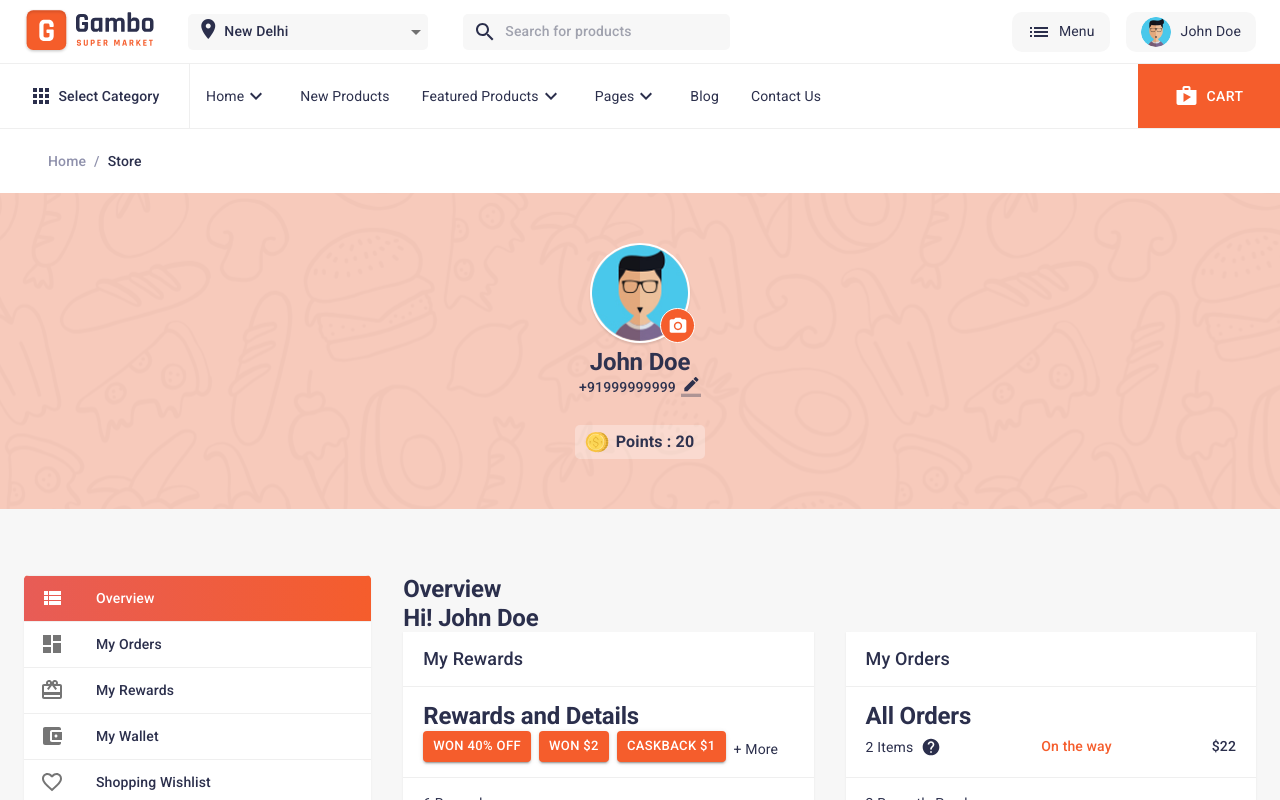
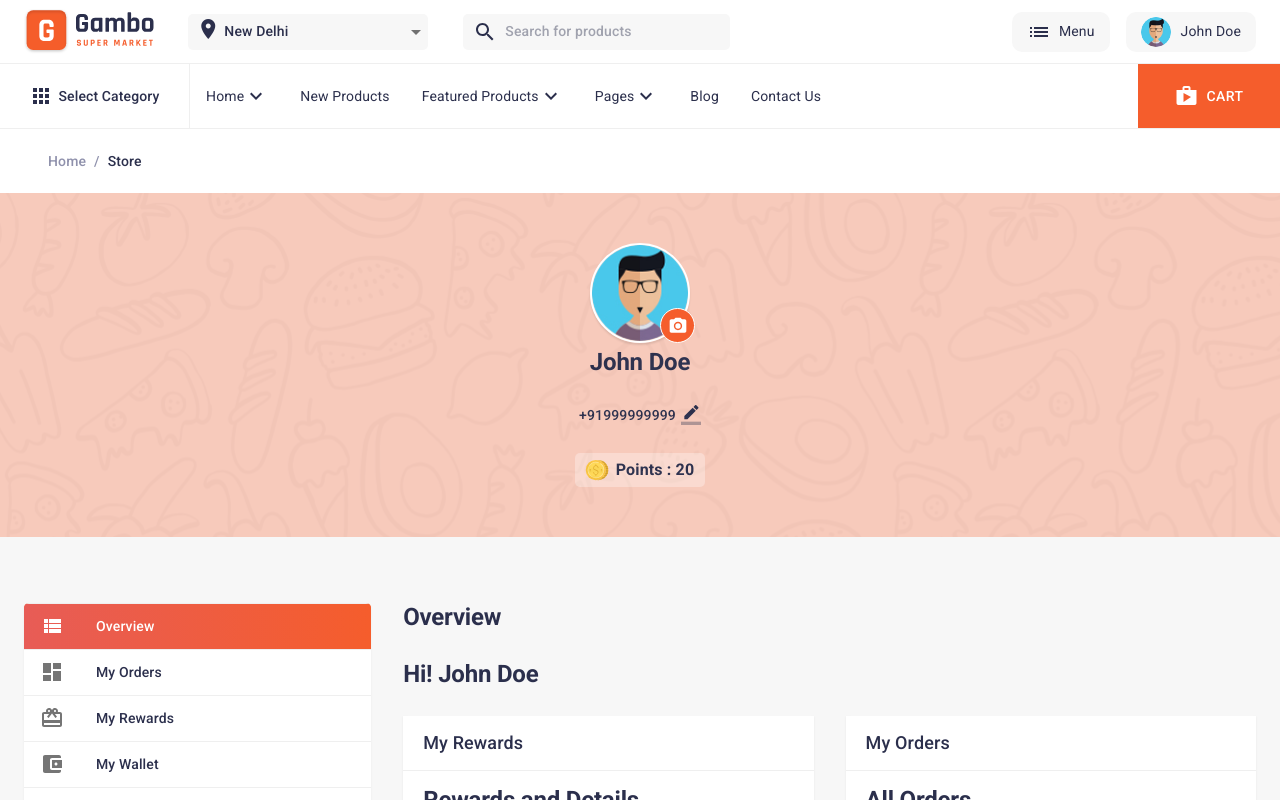
Before and after one commit to apexof/gambo-market, a Next.js app: page /store in a window 1280 px wide. Shown: the top 800 px of the page. Built offline with nearby package versions, Linux system fonts and the light colour scheme.

Commit message:
fix titles

```diff
--- a/components/Layouts/AccountLayout/AccountLayout.jsx
+++ b/components/Layouts/AccountLayout/AccountLayout.jsx
@@ -6,7 +6,7 @@
 import LeftNavMenu from './LeftNavMenu'
 import ProfileHeader from './ProfileHeader'
 import { makeStyles } from '@material-ui/core/styles';
-import { Container, Typography } from '@material-ui/core'
+import { Box, Container, Typography } from '@material-ui/core'
 
 const useStyles = makeStyles(theme => ({
     page: {
@@ -57,7 +57,11 @@
                         </div>
                     </div>
                     <div className={classes.content}>
-                        {title && <Typography variant="h2">{title}</Typography>}
+                        {title &&
+                            <Box mb={3.5}>
+                                <Typography variant="h2">{title}</Typography>
+                            </Box>
+                        }
                         {children}
                     </div>
                 </div>
--- a/components/Layouts/AccountLayout/ProfileHeader.jsx
+++ b/components/Layouts/AccountLayout/ProfileHeader.jsx
@@ -112,9 +112,11 @@
                     </label>
                 </div>
             </div>
-            <Typography variant="h2">
-                John Doe
+            <Box mb={3.5}>
+                <Typography variant="h2">
+                    John Doe
             </Typography>
+            </Box>
             <Box className={classes.tel}>
                 <Typography variant="body1" >
                     +91999999999
--- a/components/PagesData/Account/Overview/OverviewBox.jsx
+++ b/components/PagesData/Account/Overview/OverviewBox.jsx
@@ -38,7 +38,9 @@
         <Box className={cx(classes.item, "shadow1")}>
             <BlockTitle >{title}</BlockTitle>
             <Box className={classes.content}>
-                <Typography className={classes.contentTitle} variant="h2">{contentTitle}</Typography>
+                <Box mb={3.5}>
+                    <Typography className={classes.contentTitle} variant="h2">{contentTitle}</Typography>
+                </Box>
                 <Box my="auto">
                     {children}
                 </Box>
--- a/components/PagesData/Product/FullProduct.jsx
+++ b/components/PagesData/Product/FullProduct.jsx
@@ -47,7 +47,9 @@
                 </Grid>
                 <Grid item xs={12} md={8}>
                     <div>
-                        <Typography className={classes.title} variant="h2">{title}</Typography>
+                        <Box mb={3.5}>
+                            <Typography className={classes.title} variant="h2">{title}</Typography>
+                        </Box>
                         <Box display="flex" mb={2}>
                             <Box mr={4}>
                                 <Typography variant="h5">Product No.
--- a/pages/store/index.jsx
+++ b/pages/store/index.jsx
@@ -1,4 +1,4 @@
-import { Typography } from '@material-ui/core'
+import { Box, Typography } from '@material-ui/core'
 import OverviewList from '../../components/PagesData/Account/Overview/OverviewList'
 import AccountLayout from '../../components/Layouts/AccountLayout/AccountLayout'
 import { makeStyles } from '@material-ui/core/styles';
@@ -12,9 +12,11 @@
 
     return (
         <AccountLayout rootPath="/store" title="Overview">
-            <Typography variant="h2">
-                Hi! John Doe
+            <Box mb={3.5}>
+                <Typography variant="h2">
+                    Hi! John Doe
             </Typography>
+            </Box>
             <OverviewList />
         </AccountLayout>
     )
```
Also changed, not shown: pages/account/index.jsx (+5 -3 lines).
